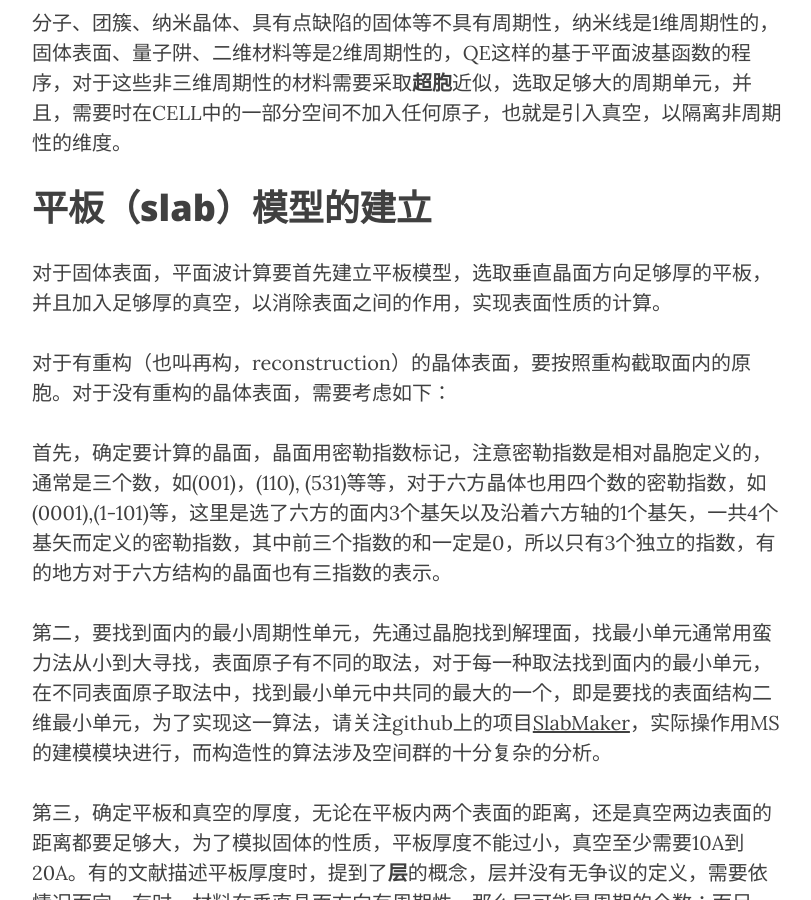
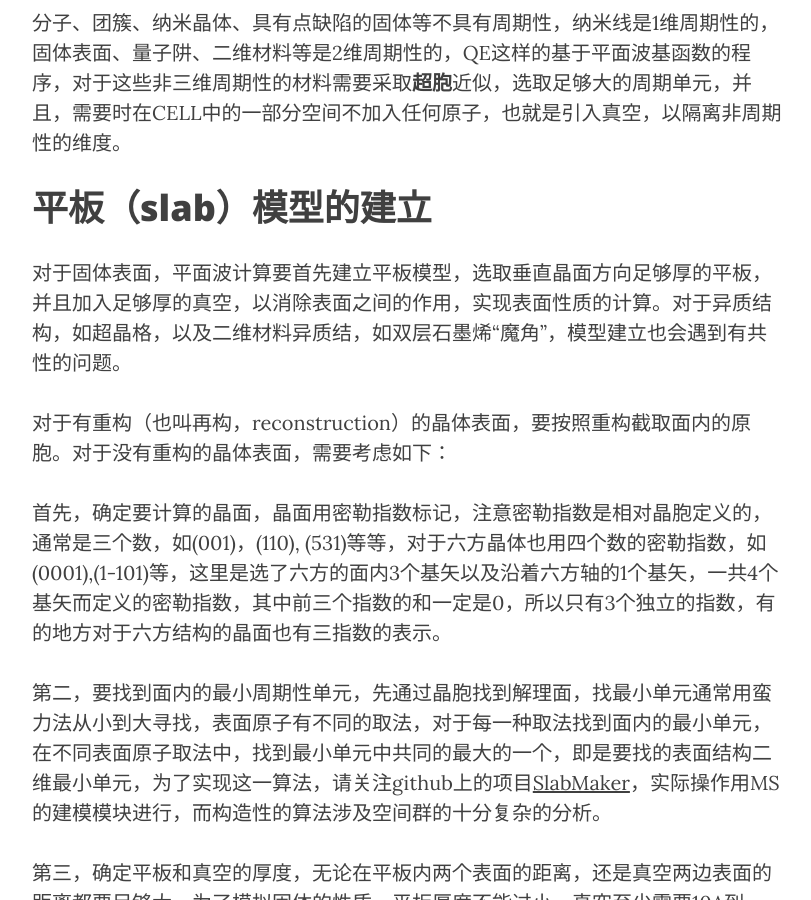
Before and after one commit to yyyu200/DFTbook, a Jekyll site: the page built from _posts/2019-04-07-TransCell.md, in a window 1280 px wide and 900 px high, scrolled down 6129 px. Shown: the whole window, without its empty margins (233-1044 px from the left). Built offline with Jekyll 4.4.1, drawn with Linux system fonts in a browser that asks for light colours; nearby versions of some CDN libraries; formulas are drawn with MathJax 3; comment, search, counter and statistics services are not loaded.

Commit message:
modify at20190414-09:17:23-aliyun

```diff
--- a/_posts/2019-04-07-TransCell.md
+++ b/_posts/2019-04-07-TransCell.md
@@ -179,7 +179,7 @@ ibrav      structure                   celldm(2)-celldm(6)
 
 # 平板（slab）模型的建立
 
-对于固体表面，平面波计算要首先建立平板模型，选取垂直晶面方向足够厚的平板，并且加入足够厚的真空，以消除表面之间的作用，实现表面性质的计算。
+对于固体表面，平面波计算要首先建立平板模型，选取垂直晶面方向足够厚的平板，并且加入足够厚的真空，以消除表面之间的作用，实现表面性质的计算。对于异质结构，如超晶格，以及二维材料异质结，如双层石墨烯“魔角”，模型建立也会遇到有共性的问题。
 
 对于有重构（也叫再构，reconstruction）的晶体表面，要按照重构截取面内的原胞。对于没有重构的晶体表面，需要考虑如下：
 
```
